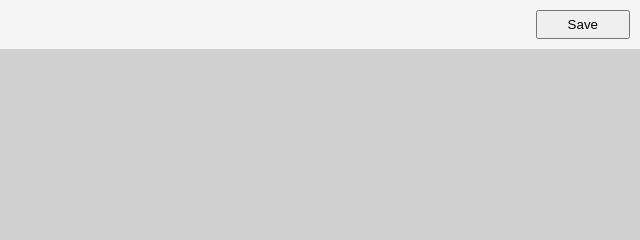
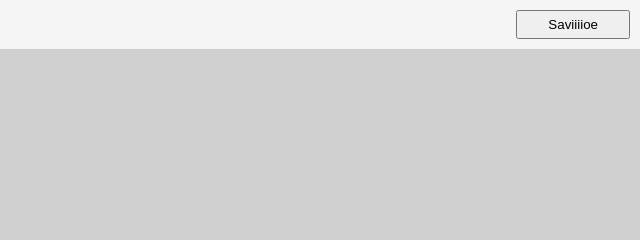
Before and after one commit to itseskimo/sunbase-ayushmat, a plain HTML site: page index.html in a window 1280 px wide. Shown: the top 240 px of the page, 640-1280 px from the left. Drawn offline with Linux system fonts and the light colour scheme.

Commit message:
update:random

```diff
--- a/index.html
+++ b/index.html
@@ -13,7 +13,7 @@
 
     <nav class="nav-container">
         <span>Form Designer</span>
-        <button id="save-form">Save</button>
+        <button id="save-form">Saviiiioe</button>
     </nav>
 
     <main class="main-container">
```
